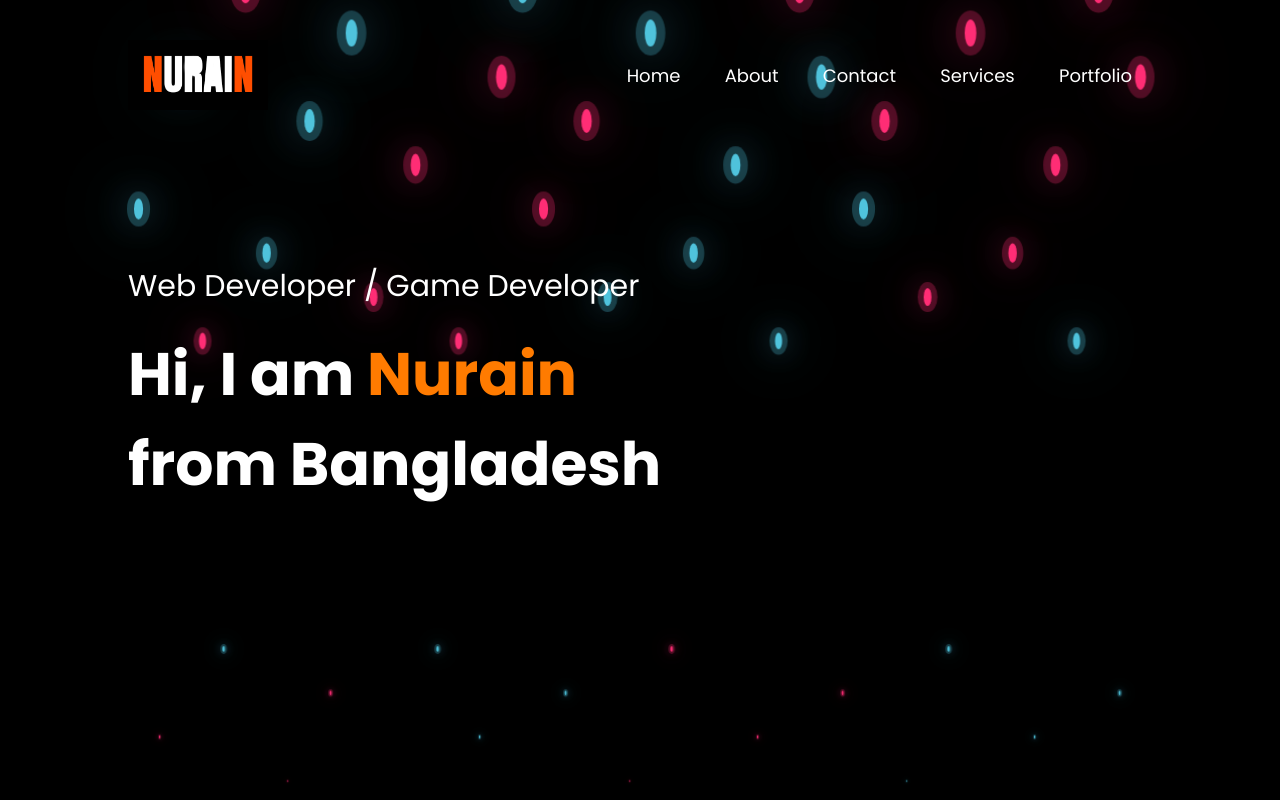
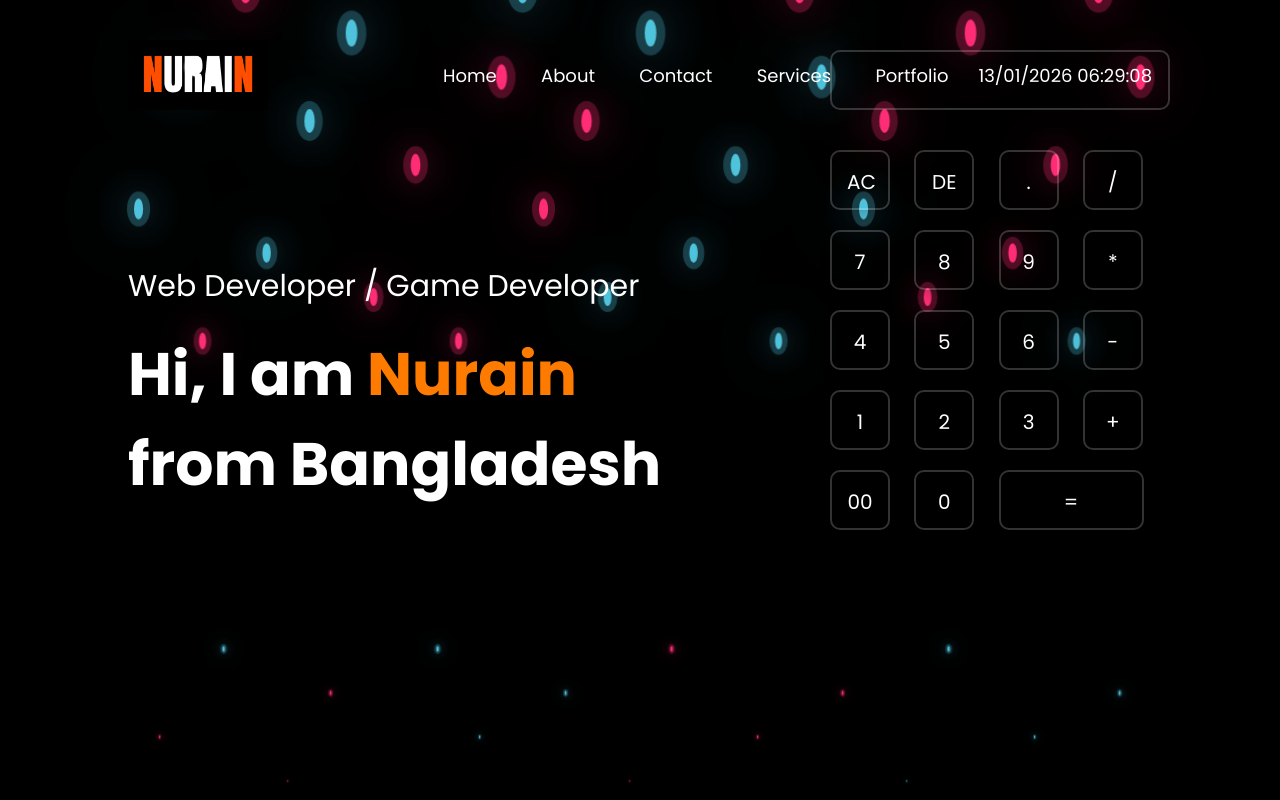
Before and after one commit to nurainwp2-cloud/Portfolio-Website, a plain HTML site: page Index.HTML in a window 1280 px wide. Shown: the top 800 px of the page. Drawn offline with Linux system fonts and the light colour scheme.

Commit message:
Calculator Added

```diff
--- a/Index.HTML
+++ b/Index.HTML
@@ -77,6 +77,8 @@
                     <li><a href="#services">Services</a></li>
                     <li><a href="#services">Portfolio</a></li>
                 </ul>
+                <p class="date" id="date">Hello</p>
+
 
             </nav>
             <div class="header-text">
@@ -86,6 +88,43 @@
             </div>
         </div>
     </div>
+    <div class="calculator">
+    <form class>
+        <div class="display">
+            <input type="text" name="display">
+        </div>
+        <div>
+            <input type="button" value="AC" onclick="display.value = ''">
+            <input type="button" value="DE" onclick="display.value = display.value.toString().slice(0,-1)">
+            <input type="button" value="." onclick="display.value += '.'">
+            <input type="button" value="/"  onclick="display.value += '/'">
+        </div>
+        <div>
+            <input type="button" value="7" onclick="display.value += '7'" >
+            <input type="button" value="8" onclick="display.value += '8'">
+            <input type="button" value="9" onclick="display.value += '9'">
+            <input type="button" value="*" onclick="display.value += '*'">
+        </div>
+        <div>
+            <input type="button" value="4" onclick="display.value += '4'">
+            <input type="button" value="5" onclick="display.value += '5'" >
+            <input type="button" value="6" onclick="display.value += '6'">
+            <input type="button" value="-" onclick="display.value += '-'">
+        </div>
+        <div>
+            <input type="button" value="1" onclick="display.value += '1'">
+            <input type="button" value="2" onclick="display.value += '2'">
+            <input type="button" value="3" onclick="display.value += '3'">
+            <input type="button" value="+" onclick="display.value += '+'">
+        </div>
+        <div>
+            <input type="button" value="00" onclick="display.value += '00'">
+            <input type="button" value="0" onclick="display.value += '0'">
+            <input class="equal" type="button" onclick="display.value = eval(display.value)" value="=">
+
+        </div>
+    </form>
+</div>
 
     <div id="about">
         <div class="container">
--- a/script.js
+++ b/script.js
@@ -14,3 +14,20 @@
     document.getElementById(tabname).classList.add("active-tab");
 
 }
+function showDate(){
+   let dateTxt = document.getElementById("date")
+   let d = new Date()
+   const formatted =
+      `${d.getDate().toString().padStart(2,'0')}/` +
+      `${(d.getMonth()+1).toString().padStart(2,'0')}/` +
+      `${d.getFullYear()} ` +
+      `${d.getHours().toString().padStart(2,'0')}:` +
+      `${d.getMinutes().toString().padStart(2,'0')}:` +
+      `${d.getSeconds().toString().padStart(2,'0')}`;
+
+   dateTxt.innerHTML = `${formatted}`
+}
+
+showDate()
+
+setInterval(showDate, 1000)
--- a/style.css
+++ b/style.css
@@ -343,3 +343,58 @@
 .project:hover{
     background: gray;
 }
+.date{
+    font-size: 18px;
+    margin-left: 10px;
+}
+/* calculator */
+
+.calculator {
+    background: transparent;
+    padding: 20px;
+    border-radius: 10px;
+    width: 400px;
+    position: absolute;
+    margin-top: -800px;
+    margin-left: 800px;
+}
+.calculator form input {
+    border: 0;
+    outline: 0;
+    width: 60px;
+    height: 60px;
+    border-radius: 10px;
+    box-shadow: -8px -8px 15px rgba(255, 255, 255, 0),5px 5px 15px rgba(0, 0, 0, 0.2) ;
+    background: transparent;
+    font-size: 20px;
+    color: white;
+    cursor: pointer;
+    margin: 10px;
+    border: 2px solid rgba(255, 255, 255, .2);
+    transition: 0.4s;
+}
+.calculator form input:hover {
+    background-color: white;
+    color: black;
+}
+form .display {
+    display: flex;
+    justify-content: flex-end;
+    margin: 20px 0;
+
+}
+form .display input {
+    text-align: right;
+    flex: 1;
+    font-size: 45px;
+    box-shadow: none;
+}
+form input.equal {
+    width: 145px;
+}
+.text {
+    display: flex;
+    justify-content: center;
+    align-items: center;
+    margin-bottom: 50px;
+}
```
